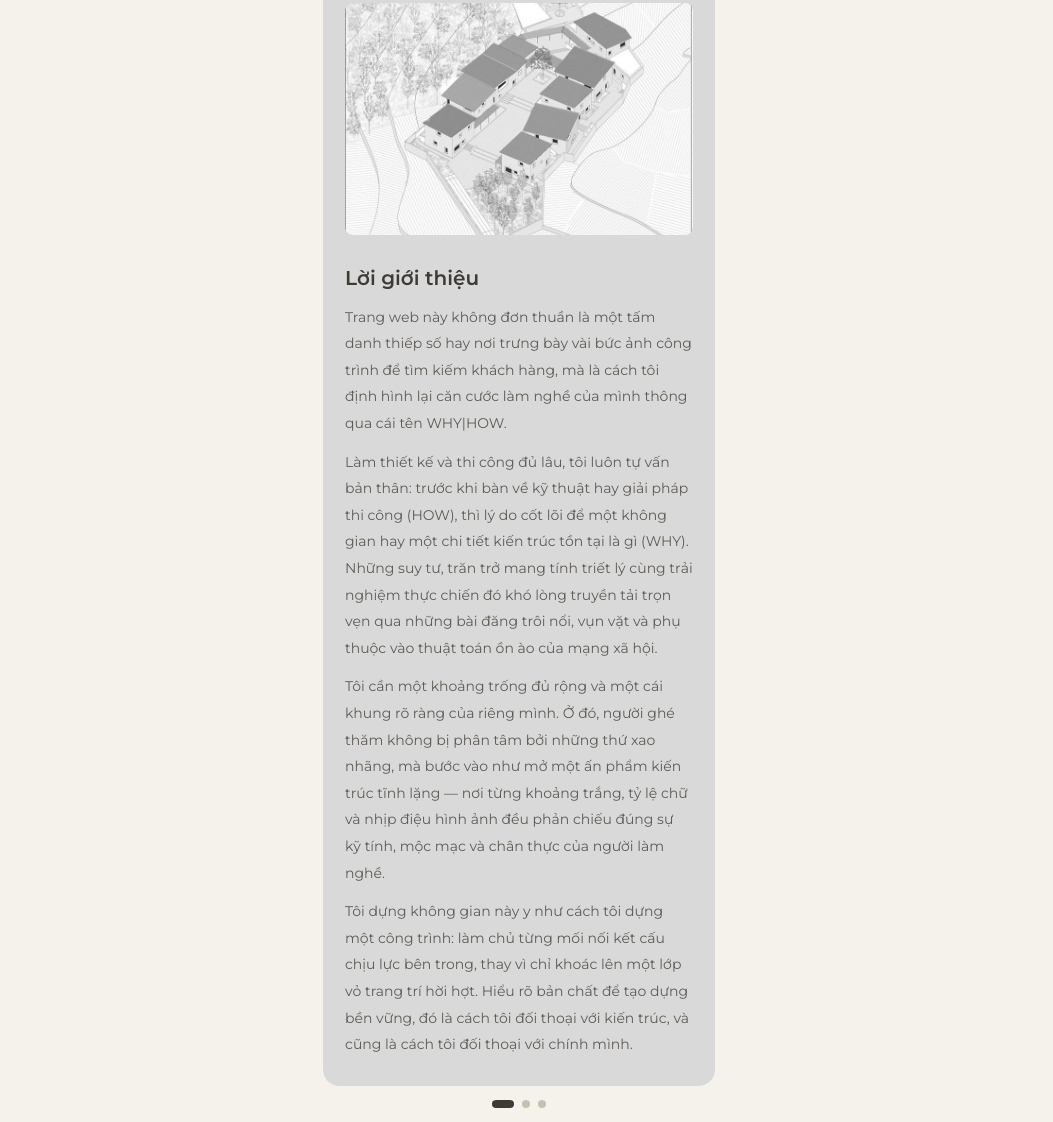
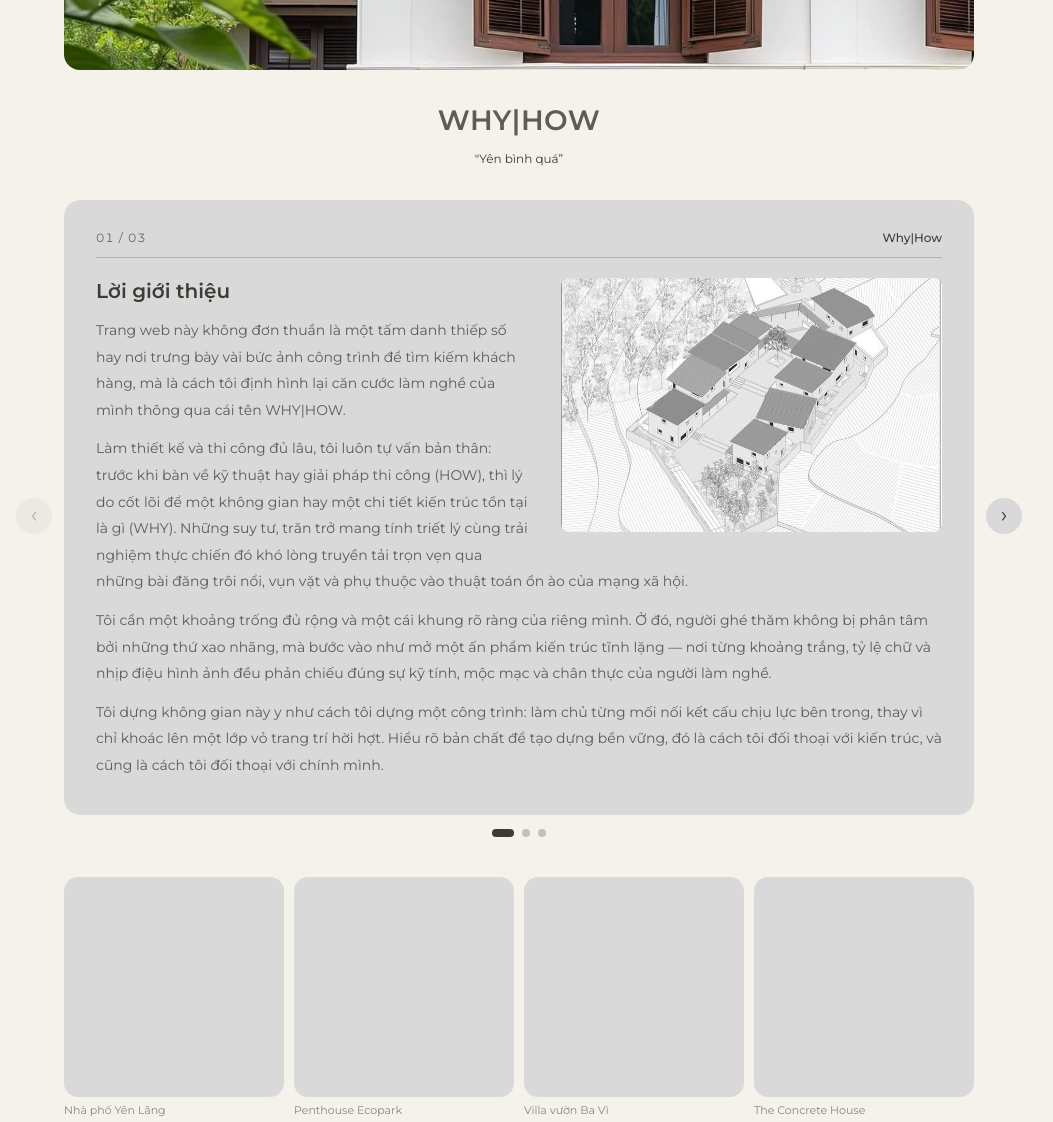
Before and after one commit to ukiosp2020-crypto/whyhow-web, a plain HTML site: page index.html in a window 1280 px wide. Shown: the part 472-1594 px from the top of the page, without its empty margins (121-1174 px from the left). Drawn offline with Linux system fonts and the light colour scheme.

Commit message:
Add files via upload

```diff
--- a/index.html
+++ b/index.html
@@ -118,6 +118,27 @@ footer{margin-top:56px;padding-top:28px;border-top:1px solid var(--line);text-al
 .pm-b p{line-height:1.85}.pm-b p+p{margin-top:12px}
 @media (max-width:640px){.pm{width:90vw;height:70vh}}
 
+/* ===== MÁY TÍNH (>=1024px): cột cố định 910px, logo nằm giữa Hero và khối giới thiệu ===== */
+.arr{display:none}
+@media (min-width:1024px){
+  .wrap{max-width:958px;display:flex;flex-direction:column;padding-top:calc(30px + env(safe-area-inset-top,0px))}
+  .hero{order:1;margin-top:0}
+  header{order:2;margin-top:24px}
+  .story{order:3;margin-top:32px;position:relative}
+  .reel{order:4}
+  #process{order:5}
+  #standards{order:6}
+  footer{order:7}
+  .slide{display:flow-root;padding:28px 32px 36px}
+  .slide figure{float:right;width:45%;margin:20px 0 14px 32px}
+  .tx{margin-top:20px}
+  .sm{min-height:0}
+  .arr{display:flex;position:absolute;top:calc(50% - 20px);width:36px;height:36px;align-items:center;justify-content:center;border:0;border-radius:50%;background:var(--block);color:var(--deep);font-size:22px;line-height:1;padding-bottom:3px;transition:opacity .2s}
+  .arr:disabled{opacity:.35;cursor:default}
+  .arr.prev{left:-48px}
+  .arr.next{right:-48px}
+}
+
 @media (prefers-reduced-motion:reduce){html{scroll-behavior:auto}*{transition-duration:.01ms!important}}
 </style>
 </head>
@@ -190,6 +211,8 @@ footer{margin-top:56px;padding-top:28px;border-top:1px solid var(--line);text-al
         </div>
       </article>
     </div>
+    <button class="arr prev" id="prev" aria-label="Trang trước">‹</button>
+    <button class="arr next" id="next" aria-label="Trang sau">›</button>
     <div class="dots" id="dots"></div>
   </section>
 
@@ -283,7 +306,11 @@ function initHero(list) {
     b.addEventListener('click', () => track.scrollTo({left: k * step(), behavior: reduce ? 'auto' : 'smooth'}));
     dots.appendChild(b);
   }
-  const mark = () => { const k = Math.min(n - 1, Math.max(0, Math.round(track.scrollLeft / step()))); [...dots.children].forEach((b, j) => b.classList.toggle('on', j === k)); };
+  let cur = 0;
+  const mark = () => { const k = Math.min(n - 1, Math.max(0, Math.round(track.scrollLeft / step()))); cur = k; [...dots.children].forEach((b, j) => b.classList.toggle('on', j === k)); $('#prev').disabled = k === 0; $('#next').disabled = k === n - 1; };
+  const go = k => track.scrollTo({left: Math.min(n - 1, Math.max(0, k)) * step(), behavior: reduce ? 'auto' : 'smooth'});
+  $('#prev').addEventListener('click', () => go(cur - 1));
+  $('#next').addEventListener('click', () => go(cur + 1));
   let raf; track.addEventListener('scroll', () => { cancelAnimationFrame(raf); raf = requestAnimationFrame(mark); }, {passive: true});
   addEventListener('resize', mark);
   mark();
```
